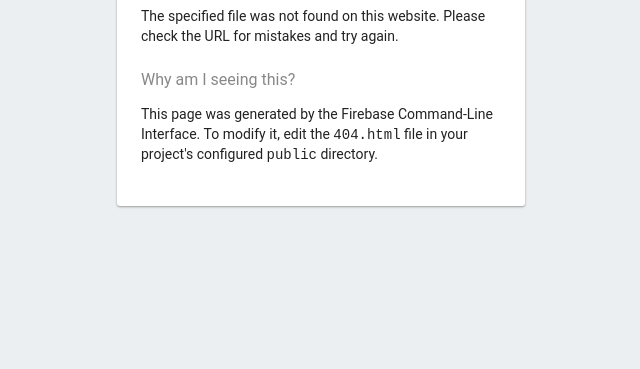
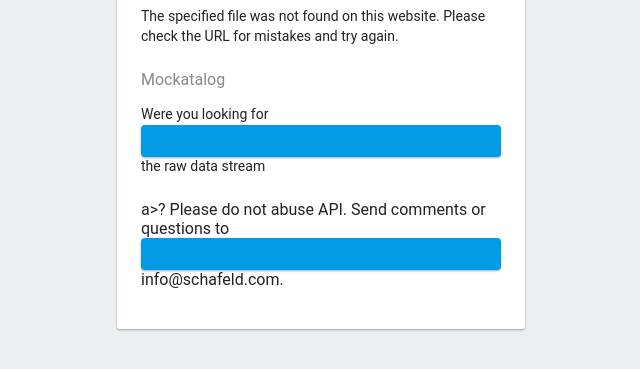
Before and after one commit to schafeld/mockatalog, a plain HTML site: page public/404.html in a window 1280 px wide. Shown: the part 193-562 px from the top of the page, without its empty margins (319-959 px from the left). Drawn offline with Linux system fonts and the light colour scheme.

Commit message:
update 404 page

```diff
--- a/public/404.html
+++ b/public/404.html
@@ -26,8 +26,11 @@
       <h2>404</h2>
       <h1>Page Not Found</h1>
       <p>The specified file was not found on this website. Please check the URL for mistakes and try again.</p>
-      <h3>Why am I seeing this?</h3>
-      <p>This page was generated by the Firebase Command-Line Interface. To modify it, edit the <code>404.html</code> file in your project's configured <code>public</code> directory.</p>
+      <h3>Mockatalog</h3>
+      <p>
+        Were you looking for <a href="https://us-central1-mockatalog.cloudfunctions.net/api/say/hello"></a>the raw data stream</p>a>?
+        Please do not abuse API. Send comments or questions to <a href="mailto:info@schafeld.com"></a>info@schafeld.com</a>.
+    </p>
     </div>
   </body>
 </html>
```
